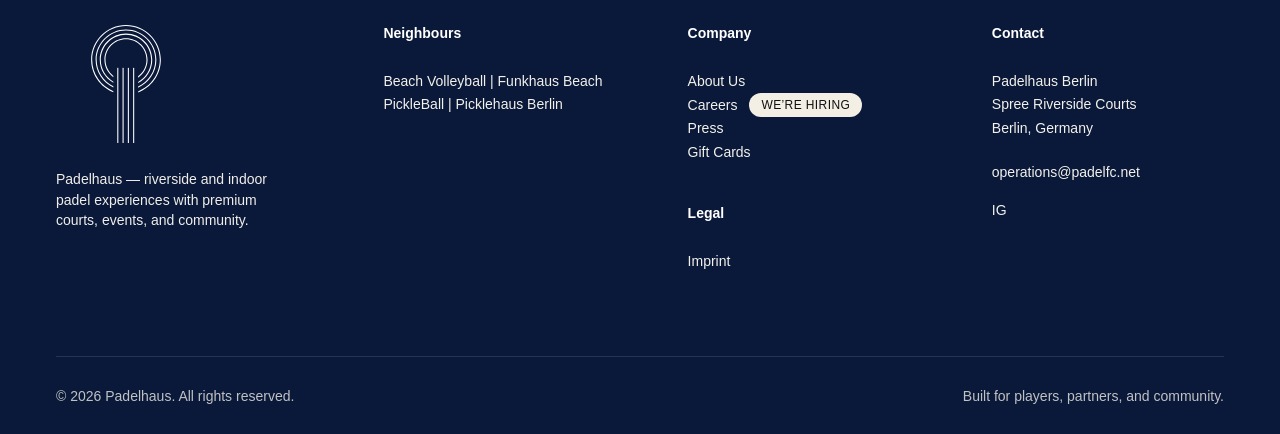
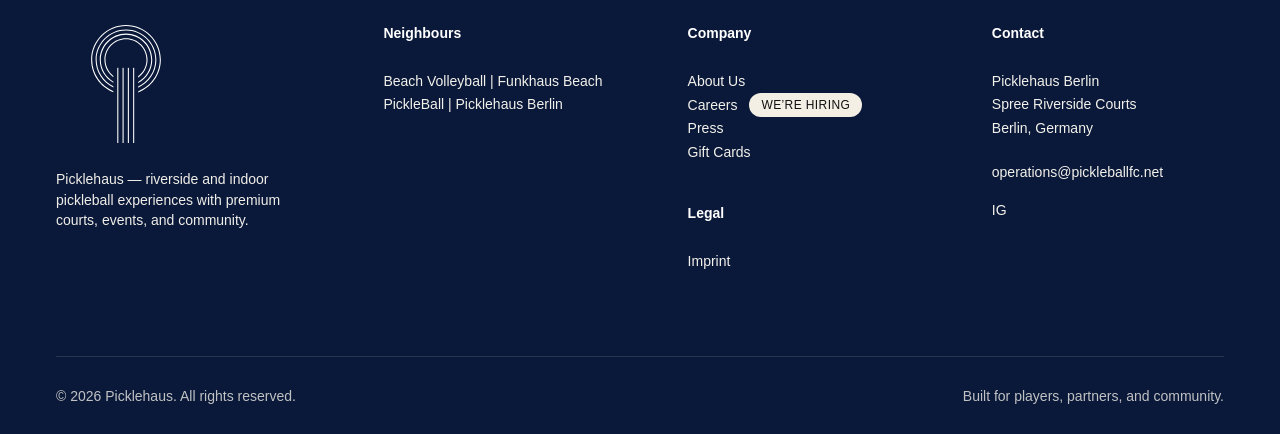
Before and after one commit to syedahadimran/my-react-site, a React (Vite) app: page / in a window 1280 px wide. Shown: the part 3855-4289 px from the top of the page. Built offline with nearby package versions, Linux system fonts and the light colour scheme.

Commit message:
minor changes

```diff
--- a/src/sections/Footer/Footer.jsx
+++ b/src/sections/Footer/Footer.jsx
@@ -14,9 +14,9 @@
             </div>
 
             <p className="footer__description">
-              Padelhaus — riverside and indoor
+              Picklehaus — riverside and indoor
               <br />
-              padel experiences with premium
+              pickleball experiences with premium
               <br />
               courts, events, and community.
             </p>
@@ -69,7 +69,7 @@
             <h3 className="footer__heading">Contact</h3>
 
             <div className="footer__contact-text">
-              Padelhaus Berlin
+              Picklehaus Berlin
               <br />
               Spree Riverside Courts
               <br />
@@ -77,7 +77,7 @@
             </div>
 
             <a href="mailto:operations@padelfc.net" className="footer__link footer__link--spaced">
-              operations@padelfc.net
+              operations@pickleballfc.net
             </a>
 
             <a href="/" className="footer__link footer__link--social">
@@ -87,7 +87,7 @@
         </div>
 
         <div className="footer__bottom">
-          <p className="footer__bottom-text">© 2026 Padelhaus. All rights reserved.</p>
+          <p className="footer__bottom-text">© 2026 Picklehaus. All rights reserved.</p>
           <p className="footer__bottom-text footer__bottom-text--right">
             Built for players, partners, and community.
           </p>
--- a/src/sections/slider/hero.css
+++ b/src/sections/slider/hero.css
@@ -200,6 +200,15 @@
 
 /* Mobile */
 @media (max-width: 767px) {
+  .hero__video {
+    padding: 72px 20px 72px;
+    background-image: url("../../assets/images/get-in-mob-bg.jpeg"); /* same style as hero */
+  background-size: contain;
+  background-position: contain;
+  background-repeat: no-repeat;
+
+}
+
    .hero__header {
     justify-content: space-between;
     gap: 0;
```
Also changed, not shown: src/assets/images/get-in-mob-bg.jpeg, src/assets/images/slider-bg-mob.jpg (added).
